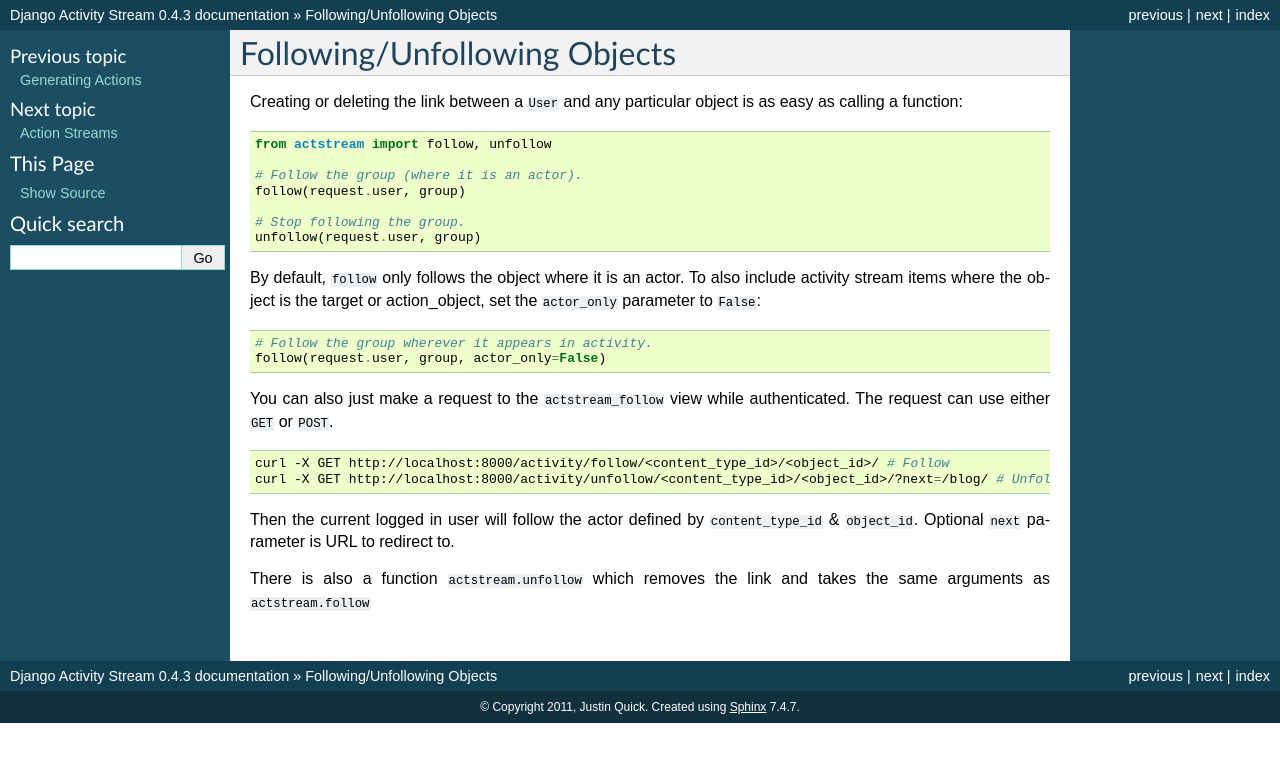
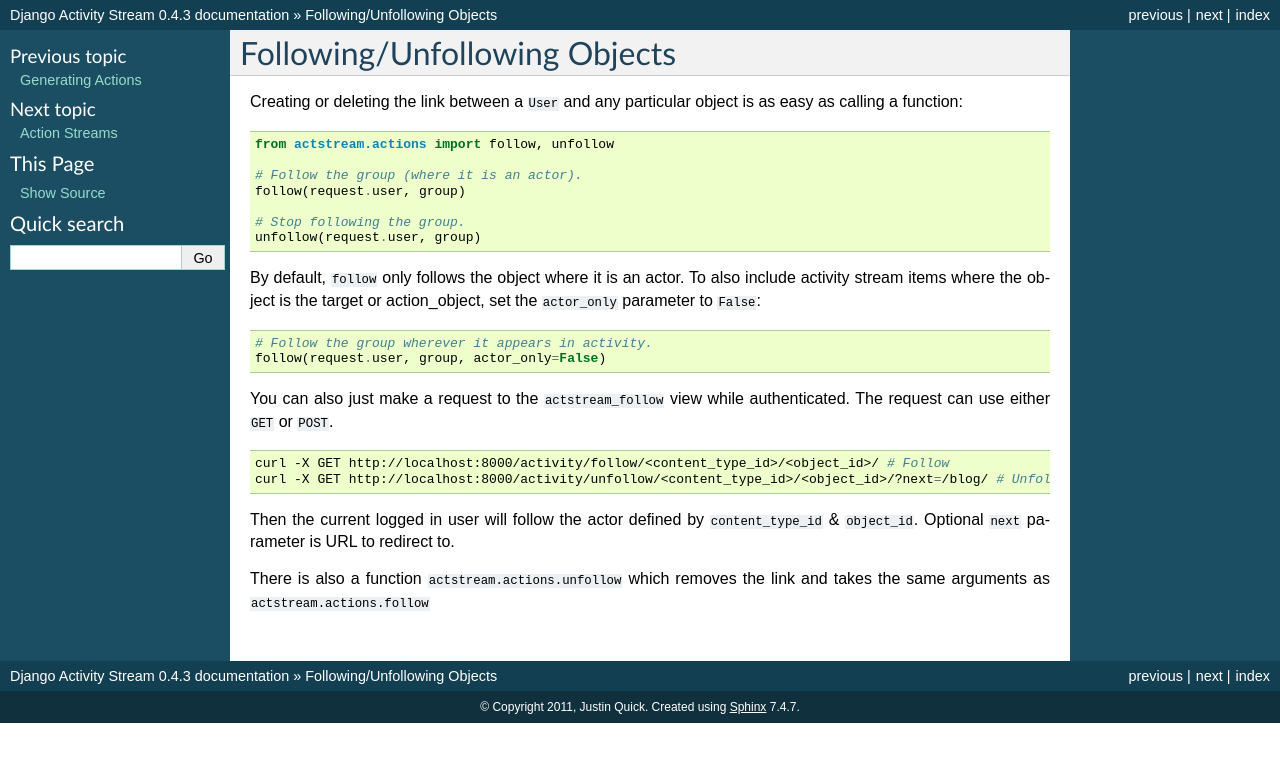
Before and after one commit to justquick/django-activity-stream, a Sphinx documentation site: the page built from docs/source/follow.rst, in a window 1280 px wide. Shown: the top 762 px of the page. Built offline with Sphinx 7.4.7, drawn with Linux system fonts in a browser that asks for light colours.

Commit message:
doc fix for follow unfollow fixed #95 thanks @wesc

```diff
--- a/docs/source/follow.rst
+++ b/docs/source/follow.rst
@@ -5,7 +5,7 @@ Creating or deleting the link between a ``User`` and any particular object is as
 
 .. code-block:: python
 
-    from actstream import follow, unfollow
+    from actstream.actions import follow, unfollow
 
     # Follow the group (where it is an actor).
     follow(request.user, group)
@@ -32,4 +32,4 @@ The request can use either ``GET`` or ``POST``.
 
 Then the current logged in user will follow the actor defined by ``content_type_id`` & ``object_id``. Optional ``next`` parameter is URL to redirect to.
 
-There is also a function ``actstream.unfollow`` which removes the link and takes the same arguments as ``actstream.follow``
+There is also a function ``actstream.actions.unfollow`` which removes the link and takes the same arguments as ``actstream.actions.follow``
```
